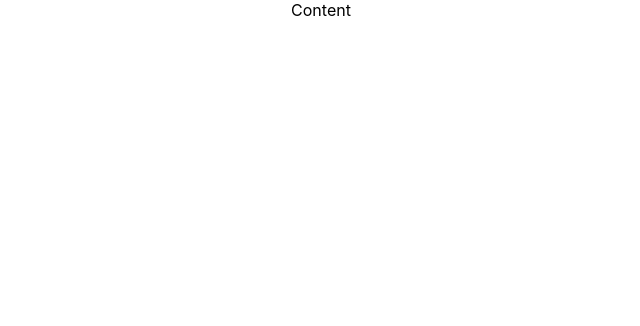
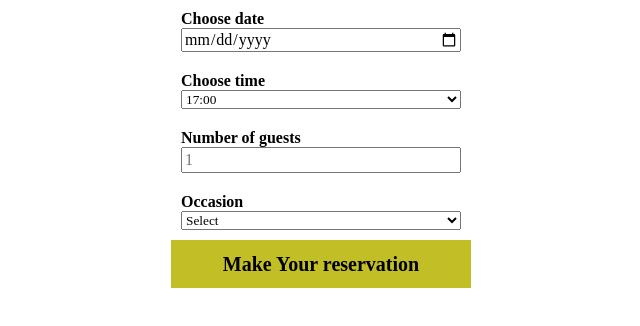
Before and after one commit to WMLondo/little-lemon, a React (Create React App) app: page / in a window 1280 px wide. Shown: the top 326 px of the page, without its empty margins (319-959 px from the left). Built offline with nearby package versions, Linux system fonts and the light colour scheme.

Commit message:
new advanced

```diff
--- a/public/index.html
+++ b/public/index.html
@@ -5,6 +5,16 @@
     <link rel="icon" href="%PUBLIC_URL%/favicon.ico" />
     <meta name="viewport" content="width=device-width, initial-scale=1" />
     <meta name="theme-color" content="#000000" />
+    <meta
+      name="description"
+      content="Get all your sports fishing equipment at One Place Fishing. Open Monday to Friday, 9 to 5, in the Great Lake area."
+    />
+    <meta name="og:title" content="One Place Fishing" />
+    <meta name="og:description" content="some description here" />
+    <meta
+      name="og:image"
+      content="https://example.com/one-place-fishing-store.jpg"
+    />
     <meta
       name="description"
       content="Web site created using create-react-app"
--- a/src/App.js
+++ b/src/App.js
@@ -1,7 +1,8 @@
 import "./App.css";
+import BookingPage from "./pages/BookingPage/BookingPage";
 
 function App() {
-  return <div className="App">Content</div>;
+  return <div className="App">{<BookingPage />}</div>;
 }
 
 export default App;
--- /dev/null
+++ b/src/hooks/useInputValidation.js
@@ -0,0 +1,33 @@
+import { useState } from "react";
+
+const useInputValidation = (validationFunction) => {
+  const [touchInput, setTouchInput] = useState(false);
+  const [value, setValue] = useState("");
+
+  const valueIsValid = validationFunction(value);
+  const hasError = valueIsValid && touchInput;
+
+  const valueChangedHandler = (e) => {
+    setValue(e.target.value);
+  };
+
+  const valueBlurHandler = (e) => {
+    setTouchInput(true);
+  };
+
+  const resetInput = (e) => {
+    setTouchInput(false);
+    setValue("");
+  };
+
+  return {
+    value,
+    valueIsValid,
+    hasError,
+    valueChangedHandler,
+    valueBlurHandler,
+    resetInput,
+  };
+};
+
+export default useInputValidation;
--- /dev/null
+++ b/src/pages/BookingPage/BookingForm/BookingForm.js
@@ -0,0 +1,112 @@
+import React, { useRef, useState } from "react";
+import useInputValidation from "../../../hooks/useInputValidation";
+import classes from "./BookingForm.module.css";
+
+const actualDate = new Date();
+const defaultDate = `${actualDate.getFullYear()}-${
+  actualDate.getMonth() + 1
+}-${actualDate.getDate()}`;
+
+const BookingForm = () => {
+  const {
+    value: date,
+    isValid: dateIsValid,
+    hasError: dateHasError,
+    valueChangedHandler: dateChangedHandler,
+    valueBlurHandler: dateBlurHandler,
+    resetInput: dateReset,
+  } = useInputValidation((value) => value.trim() === "");
+  const {
+    value: time,
+    isValid: timeIsValid,
+    hasError: timeHasError,
+    valueChangedHandler: timeChangedHandler,
+    valueBlurHandler: timeBlurHandler,
+    resetInput: timeReset,
+  } = useInputValidation((value) => value.trim() === "");
+
+  const {
+    value: guest,
+    isValid: guestIsValid,
+    hasError: guestHasError,
+    valueChangedHandler: guestChangedHandler,
+    valueBlurHandler: guestBlurHandler,
+    resetInput: guestReset,
+  } = useInputValidation((value) => value.trim() === "");
+
+  const {
+    value: occasion,
+    isValid: occasionIsValid,
+    hasError: occasionHasError,
+    valueChangedHandler: occasionChangedHandler,
+    valueBlurHandler: occasionBlurHandler,
+    resetInput: occasionReset,
+  } = useInputValidation((value) => value.trim() === "");
+
+  const reservationHandler = (e) => {
+    e.preventDefault();
+    if (dateIsValid) {
+      console.log("Data sended...");
+    }
+  };
+
+  const dateClassController = dateHasError
+    ? `${classes.input} ${classes.error}`
+    : classes.input;
+
+  const timeClassController = timeHasError
+    ? `${classes.input} ${classes.error}`
+    : classes.input;
+
+  const guestClassController = guestHasError
+    ? `${classes.input} ${classes.error}`
+    : classes.input;
+
+  const occasionClassController = occasionHasError
+    ? `${classes.input} ${classes.error}`
+    : classes.input;
+
+  return (
+    <form className={classes.form}>
+      <div className={dateClassController}>
+        <label htmlFor="res-date">Choose date</label>
+        <input
+          type="date"
+          value={date}
+          id="res-date"
+          onChange={dateChangedHandler}
+          onBlur={dateBlurHandler}
+        />
+        {dateHasError && <p>You must enter a valid date!</p>}
+      </div>
+      <div className={timeClassController}>
+        <label htmlFor="res-time">Choose time</label>
+        <select id="res-time ">
+          <option>17:00</option>
+          <option>18:00</option>
+          <option>19:00</option>
+          <option>20:00</option>
+          <option>21:00</option>
+          <option>22:00</option>
+        </select>
+      </div>
+      <div className={guestClassController}>
+        <label htmlFor="guests">Number of guests</label>
+        <input type="number" placeholder="1" min="1" max="10" id="guests" />
+      </div>
+      <div className={occasionClassController}>
+        <label htmlFor="occasion">Occasion</label>
+        <select id="occasion">
+          <option>Select</option>
+          <option>Birthday</option>
+          <option>Anniversary</option>
+        </select>
+      </div>
+      <button type="submit" onClick={reservationHandler}>
+        Make Your reservation
+      </button>
+    </form>
+  );
+};
+
+export default BookingForm;
--- /dev/null
+++ b/src/pages/BookingPage/BookingForm/BookingForm.module.css
@@ -0,0 +1,47 @@
+* {
+  font-family: "Work Sans";
+}
+
+.form {
+  display: flex;
+  flex-direction: column;
+  width: 300px;
+  margin: auto;
+}
+
+.input {
+  display: flex;
+  flex-direction: column;
+  justify-content: flex-start;
+  margin: 10px;
+}
+
+.input label {
+  font-size: 16px;
+  font-weight: 600;
+  text-align: start;
+}
+
+.input input {
+  font-size: 16px;
+  height: 20px;
+}
+
+.input p {
+  font-size: 12px;
+  color: rgb(200, 36, 36);
+  font-weight: 500;
+}
+
+.form button {
+  background: rgb(194, 191, 38);
+  border: none;
+  color: black;
+  height: 3rem;
+  width: auto;
+  font-size: 20px;
+  font-weight: 600;
+  cursor: pointer;
+  position: relative;
+  overflow: hidden;
+}
--- /dev/null
+++ b/src/pages/BookingPage/BookingPage.js
@@ -0,0 +1,12 @@
+import React from "react";
+import BookingForm from "./BookingForm/BookingForm";
+
+const BookingPage = () => {
+  return (
+    <div>
+      <BookingForm />
+    </div>
+  );
+};
+
+export default BookingPage;
```
Also changed, not shown: src/GuestForm/GuestForm.js (added, +19 -0 lines), src/GuestForm/GuestForm.module.css (added), src/pages/BookingPage/BookingPage.module.css (added).
